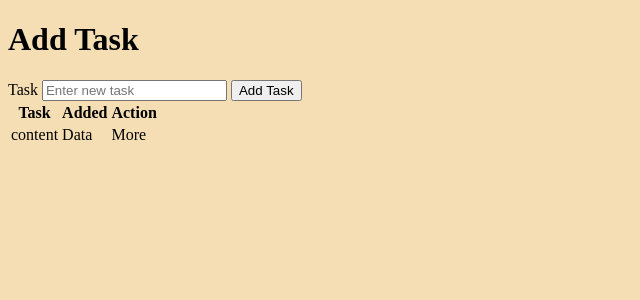
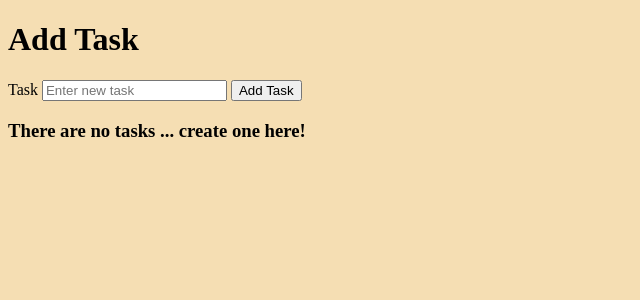
Before and after one commit to HoseinNekouei/flask-learning, a Flask app: page / in a window 1280 px wide. Shown: the top 300 px of the page, without its empty margins (0-640 px from the left). Run offline with Flask 3, Linux system fonts and the light colour scheme.

Commit message:
put jenga if else block and for loop block to get list of tasks that added

```diff
--- a/templates/index.html
+++ b/templates/index.html
@@ -7,26 +7,42 @@
 {% block body %}
     <h1>Add Task</h1>
 
-    <form method="post" action="/add">
+    <form method="POST" action="/">
+
         <label for="content">Task</label>
         <input type="text" id="content" name="content" placeholder="Enter new task" required>
         <input type="submit" value="Add Task">
     </form>
 
+    {% if tasks | length < 1 %}
+    <h3> There are no tasks ... create one here!</h3>
+
+    {% else %}
     <table>
         <thead>
             <tr>
                 <th>Task</th>
-                <th>Added</th>
+                <th>Date</th>
+                <th>Status</th>
                 <th>Action</th>
             </tr>
         </thead>
+
+        {% for task in tasks %}
         <tbody>
             <tr>
-                <td>content</td>
-                <td>Data</td>
-                <td>More</td>
+                <td>{{ task.content}}</td>
+                <td>{{ task.data_created.strftime('%Y-%m-%d') }}</td>
+                <td>{{ task.status }}</td>
+                <td>
+                    <a href="/delete/{{ task.id }}">Delete</a>
+                    <a href="/update/{{ task.id }}">Edit</a>
+                </td>
             </tr>
         </tbody>
+        {% endfor %}
+
     </table>
+    {% endif %}
+
 {% endblock %}
```
